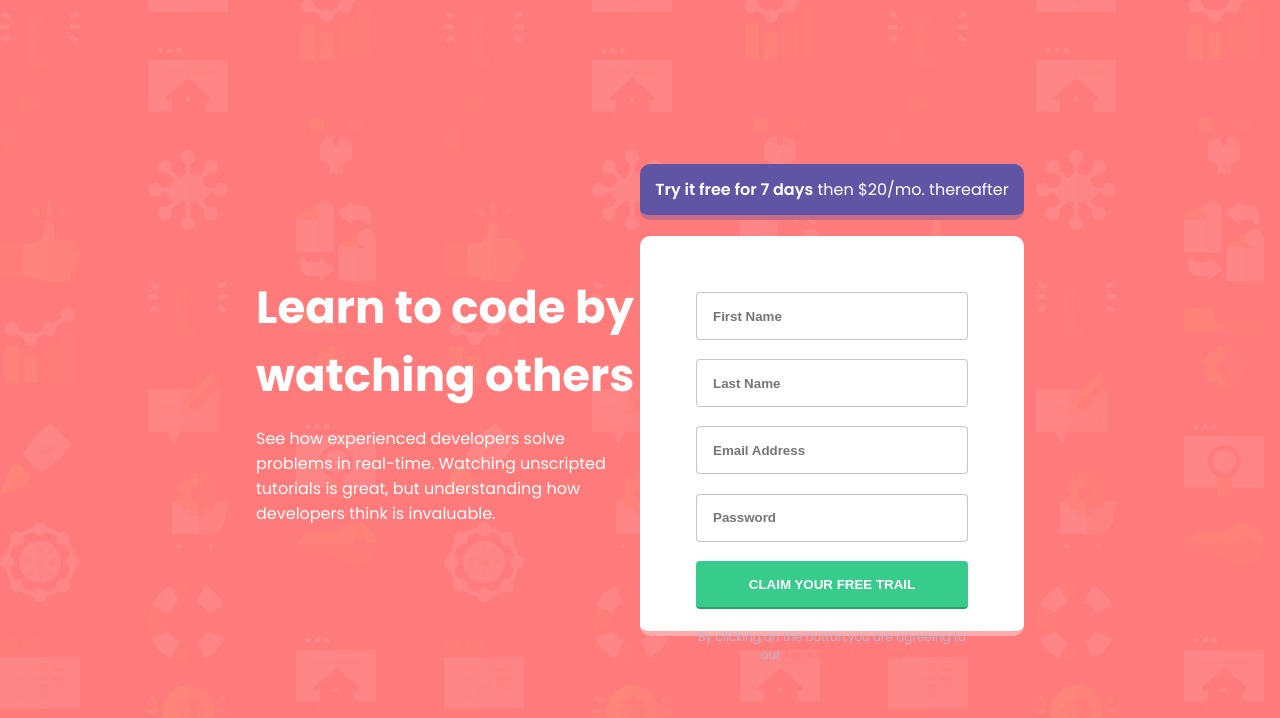
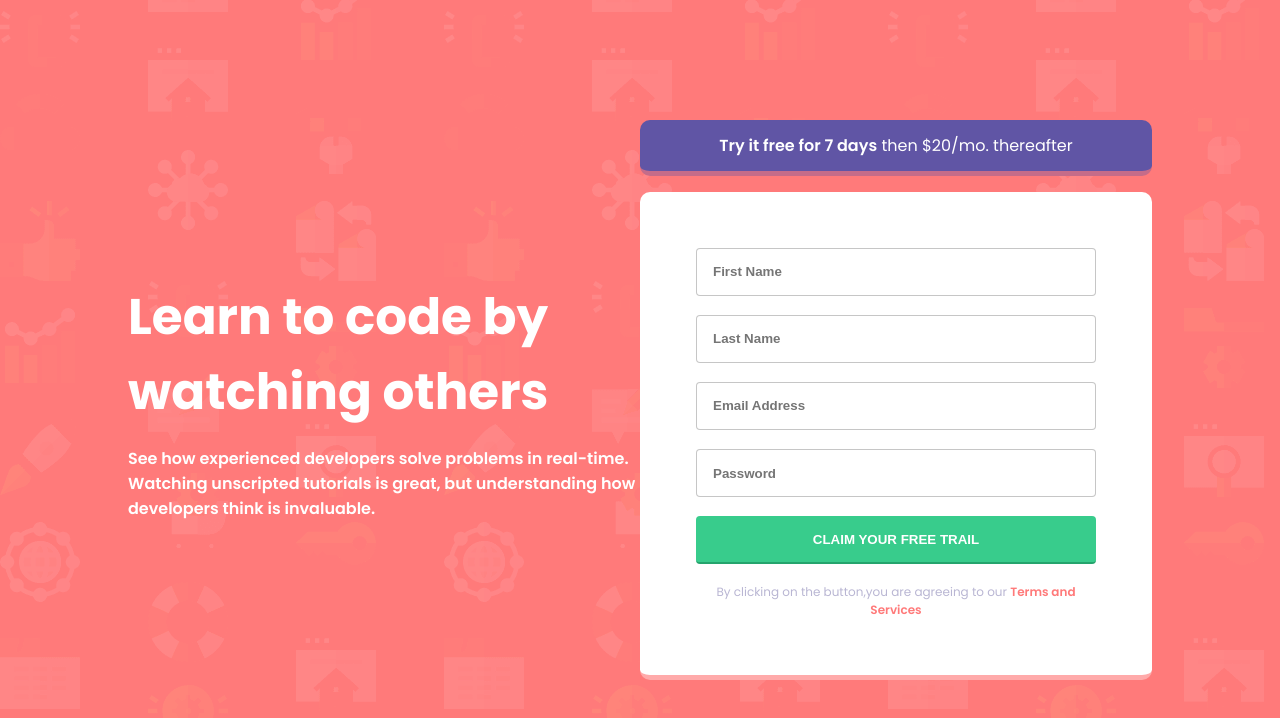
Before and after one commit to Allenkeys/user_reg, a plain HTML site: page index.html in a window 1280 px wide. Drawn offline with Linux system fonts and the light colour scheme.

Commit message:
Removed a fixed height for the form container

```diff
--- a/style.css
+++ b/style.css
@@ -28,27 +28,30 @@ main{
     display: flex;
     justify-content: center;
     align-items: center;
+    /* padding: 0 5rem; */
 }
 .copy{
-    width: 30%;
+    width: 40%;
     /* padding: 3rem; */
 }
 .create{
-    width: 30%;
+    width: 40%;
 }
 .copy h1{
-    font-size: 45px;
+    font-size: 50px;
+    font-weight: 700;
 }
 .copy p{
-    padding-right: .5rem;
+    /* padding-right: .5rem; */
     margin-top: 1rem;
+    font-weight: 600;
 }
 .call-to-action{
     background-color: var(--accent-blue);
     width: 100%;
     height: 3.5rem;
     border-radius: 10px;
-   padding: 13px;
+    padding: 13px;
     margin-bottom: 1rem;
     text-align: center;
     border-bottom: 5px solid hsla(0, 100%, 74%, 0.637);
@@ -59,7 +62,7 @@ main{
 
 form{
     width: 100%;
-    height: 50vh;
+    /* height: 50vh; */
     background-color:white;
     border-radius: 10px;
     display: flex;
```
Also changed, not shown: 1 other file.
